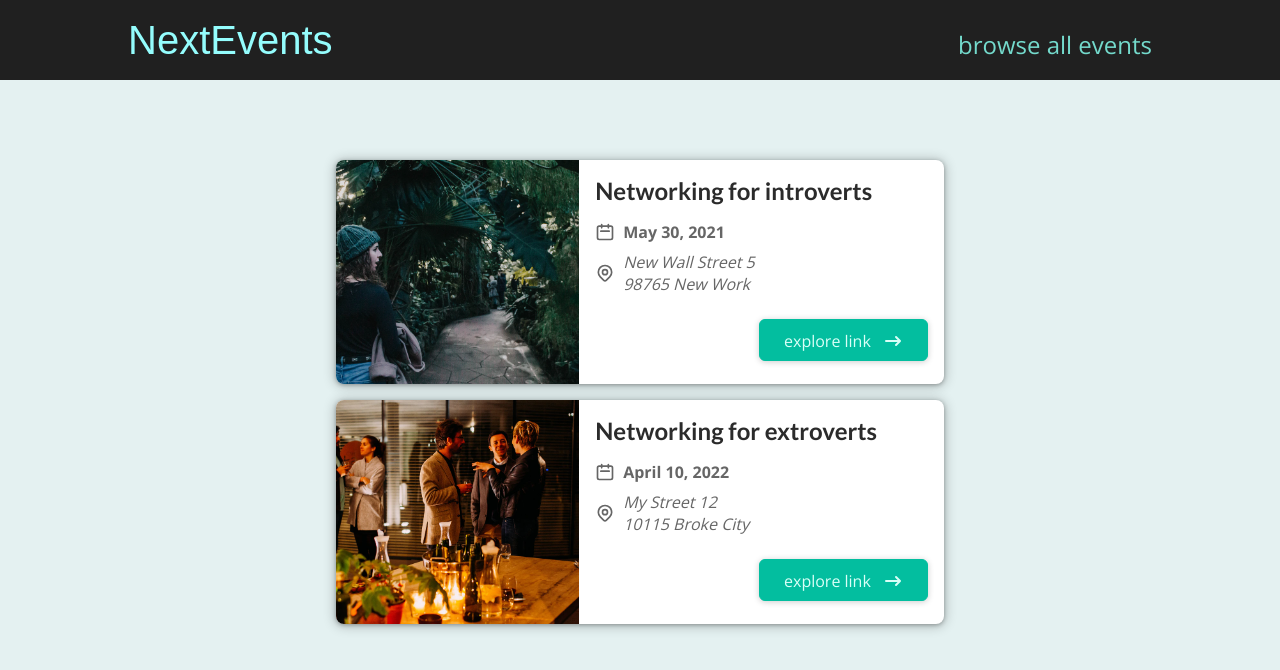
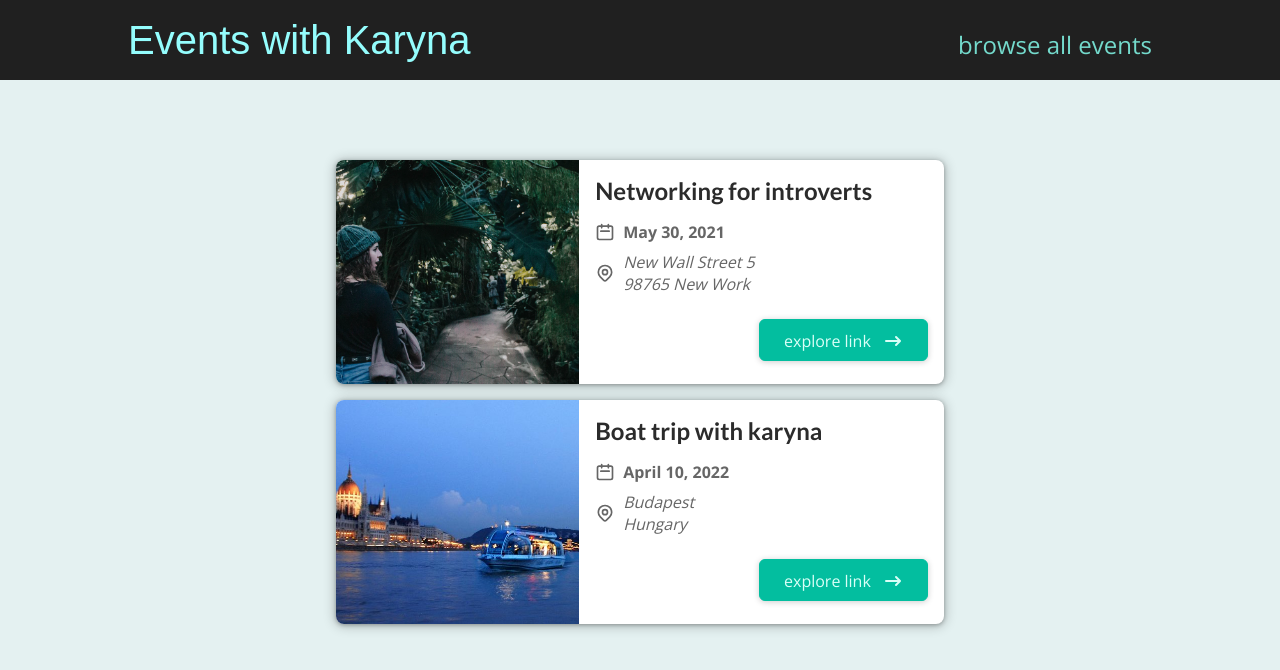
Before and after one commit to lashatatu/project-maximilian-next, a Next.js app: page / in a window 1280 px wide. Shown: the top 670 px of the page. Built offline with nearby package versions, Linux system fonts and the light colour scheme.

Commit message:
81 final steps

```diff
--- a/components/layout/main-header.js
+++ b/components/layout/main-header.js
@@ -7,7 +7,7 @@ function MainHeader (props) {
 		 <header className={classes.header}>
 			 <div className={classes.logo}>
 				 <Link href={'/'}>
-					 NextEvents
+					 Events with Karyna
 				 </Link>
 			 </div>
 			 <nav className={classes.navigation}>
--- a/dummy-data.js
+++ b/dummy-data.js
@@ -21,10 +21,10 @@ const DUMMY_EVENTS = [
 	},
 	{
 		id: 'e3',
-		title: 'Networking for extroverts',
+		title: 'Boat trip with karyna',
 		description:
 			 'You probably need no help with networking in general. But focusing your energy correctly - that is something where most people can improve.',
-		location: 'My Street 12, 10115 Broke City',
+		location: 'Budapest, Hungary',
 		date: '2022-04-10',
 		image: 'images/extrovert-event.jpg',
 		isFeatured: true,
```
Also changed, not shown: public/images/extrovert-adevent.jpg (added), public/images/extrovert-event.jpg.
